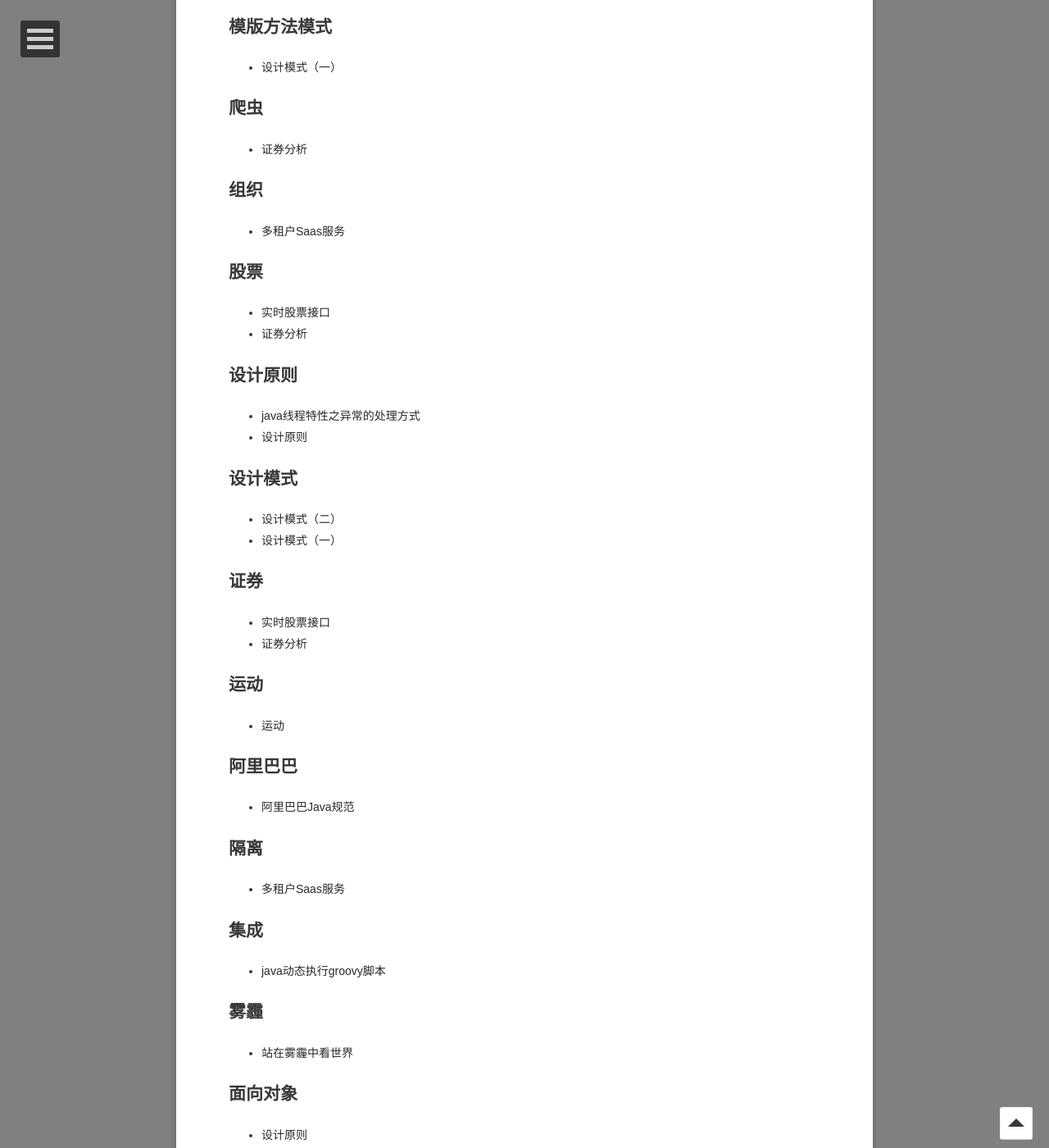
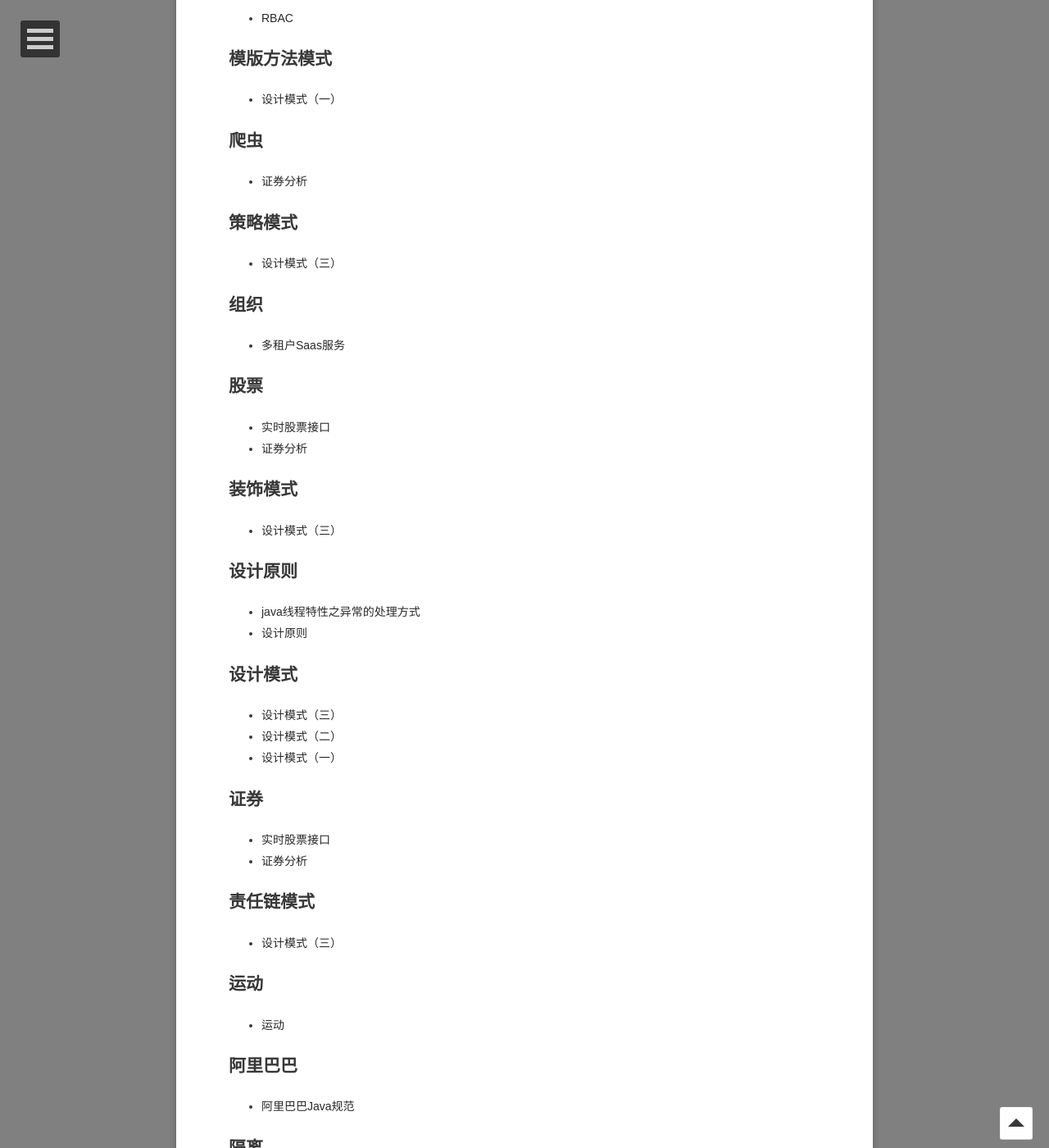
Before and after one commit to Justice-love/Justice-love.github.io, a Jekyll site: the page built from tags/index.html, in a window 1280 px wide and 1400 px high, scrolled down 8782 px. Shown: the whole window at 82% size. Built offline with Jekyll 4.4.1, drawn with Linux system fonts in a browser that asks for light colours; some web fonts are replaced; comment, search, counter and statistics services are not loaded.

Commit message:
设计模式三

```diff
--- /dev/null
+++ b/_posts/post/2017-01-30-design3.md
@@ -0,0 +1,19 @@
+---
+layout: post
+title:  "设计模式（三）"
+date:   2017-01-30
+excerpt: "设计原则：责任链模式，装饰模式，策略模式"
+tag:
+- 设计模式
+- 责任链模式
+- 装饰模式
+- 策略模式
+comments: true
+---
+> 今天是设计模式连载的第二篇，记录了责任链模式，装饰模式，策略模式。同样每个设计模式的详解都包括的我的理解以及我的分析推导过程。
+
+# 责任链模式
+
+# 装饰模式
+
+# 策略模式
```
Also changed, not shown: _posts/post/2017-01-29-design2.md (+1 -1 lines).
